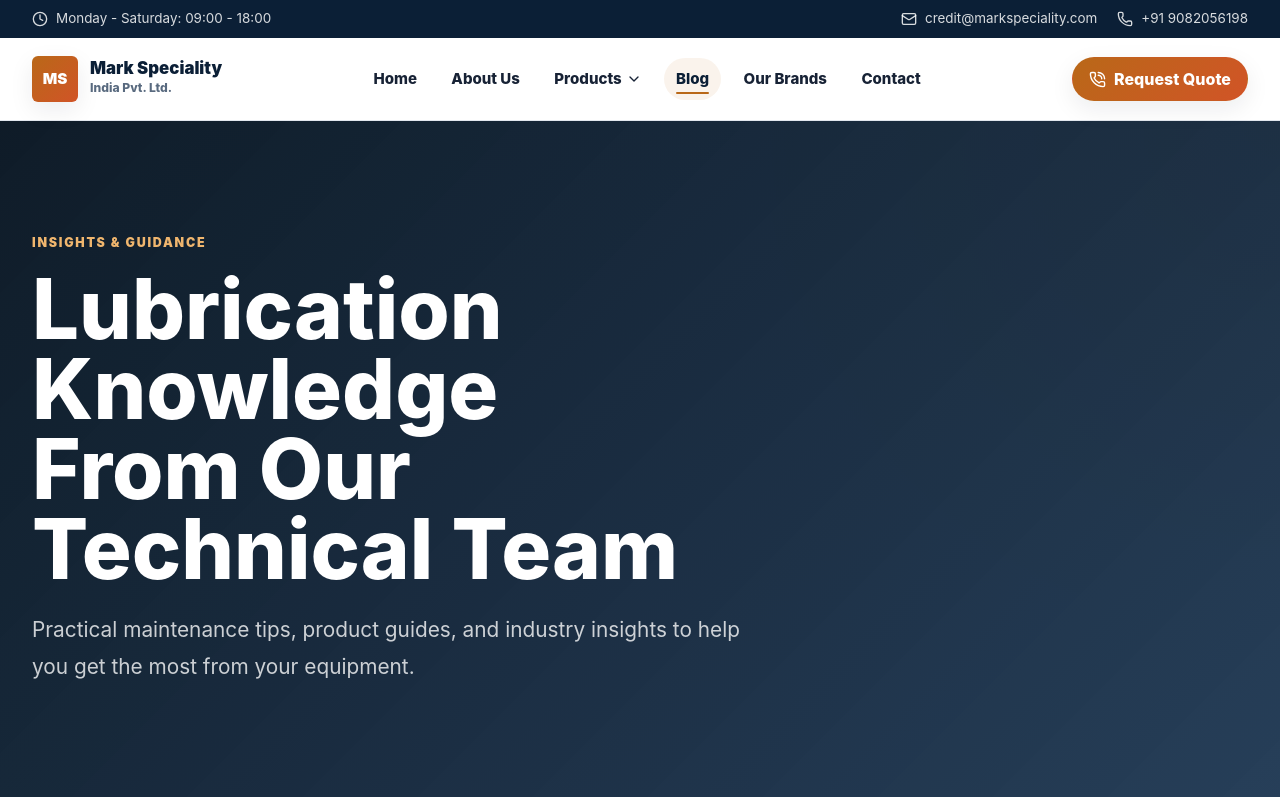
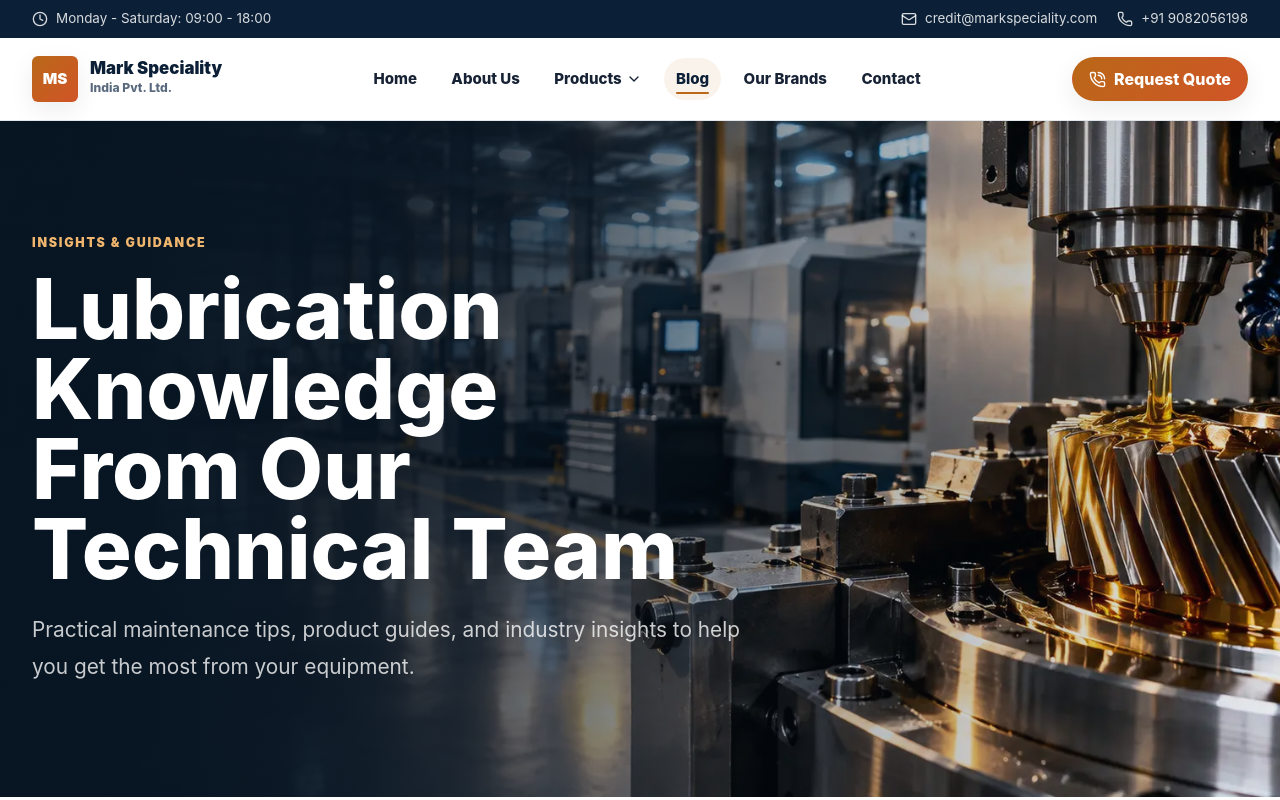
Before and after one commit to Aman-0402/markspeciality, a React (Vite) app: page /blog in a window 1280 px wide. Shown: the top 800 px of the page. Built offline with nearby package versions, Linux system fonts and the light colour scheme.

Commit message:
feat: add background photography to sub-page heroes

```diff
--- a/src/components/about/AboutHero.jsx
+++ b/src/components/about/AboutHero.jsx
@@ -1,8 +1,12 @@
 import { motion } from 'framer-motion';
+import PageHeroMedia from '../common/PageHeroMedia.jsx';
+import heroImage from '../../assets/images/about-product-lineup.png';
+import heroImageWebp from '../../assets/images/about-product-lineup.webp';
 
 export default function AboutHero() {
   return (
     <section className="page-section page-section--hero about-hero">
+      <PageHeroMedia image={heroImage} imageWebp={heroImageWebp} />
       <div className="container">
         <motion.div
           initial={{ opacity: 0, y: 20 }}
--- /dev/null
+++ b/src/components/common/PageHeroMedia.jsx
@@ -0,0 +1,11 @@
+export default function PageHeroMedia({ image, imageWebp }) {
+  return (
+    <div className="page-hero-media" aria-hidden="true">
+      <picture>
+        {imageWebp ? <source srcSet={imageWebp} type="image/webp" /> : null}
+        <img src={image} alt="" loading="eager" />
+      </picture>
+      <div className="page-hero-media__scrim" />
+    </div>
+  );
+}
--- a/src/pages/Blog.jsx
+++ b/src/pages/Blog.jsx
@@ -3,10 +3,13 @@ import { Search } from 'lucide-react';
 import SEO from '../components/common/SEO.jsx';
 import SectionHeading from '../components/common/SectionHeading.jsx';
 import CTASection from '../components/common/CTASection.jsx';
+import PageHeroMedia from '../components/common/PageHeroMedia.jsx';
 import FeaturedArticle from '../components/blog/FeaturedArticle.jsx';
 import BlogCard from '../components/blog/BlogCard.jsx';
 import { blogCategories, blogs } from '../data/blogs.js';
 import { buildBreadcrumbSchema } from '../utils/structuredData.js';
+import heroImage from '../assets/images/home-hero-industrial.png';
+import heroImageWebp from '../assets/images/home-hero-industrial.webp';
 
 const breadcrumbItems = [{ label: 'Home', href: '/' }, { label: 'Blog' }];
 
@@ -43,6 +46,7 @@ export default function Blog() {
         jsonLd={buildBreadcrumbSchema(breadcrumbItems)}
       />
       <section className="page-section page-section--hero">
+        <PageHeroMedia image={heroImage} imageWebp={heroImageWebp} />
         <div className="container">
           <p className="eyebrow">Insights &amp; Guidance</p>
           <h1>Lubrication Knowledge From Our Technical Team</h1>
--- a/src/pages/Brands.jsx
+++ b/src/pages/Brands.jsx
@@ -1,9 +1,12 @@
 import SEO from '../components/common/SEO.jsx';
 import SectionHeading from '../components/common/SectionHeading.jsx';
 import CTASection from '../components/common/CTASection.jsx';
+import PageHeroMedia from '../components/common/PageHeroMedia.jsx';
 import BrandCard from '../components/brands/BrandCard.jsx';
 import { brandFamilies, brands } from '../data/brands.js';
 import { buildBreadcrumbSchema } from '../utils/structuredData.js';
+import heroImage from '../assets/images/brand-vorstab-metal.png';
+import heroImageWebp from '../assets/images/brand-vorstab-metal.webp';
 
 const breadcrumbItems = [{ label: 'Home', href: '/' }, { label: 'Our Brands' }];
 
@@ -17,6 +20,7 @@ export default function Brands() {
         jsonLd={buildBreadcrumbSchema(breadcrumbItems)}
       />
       <section className="page-section page-section--hero">
+        <PageHeroMedia image={heroImage} imageWebp={heroImageWebp} />
         <div className="container">
           <p className="eyebrow">Our Brands</p>
           <h1>Two Brand Families, Four Specialized Lines</h1>
--- a/src/pages/Contact.jsx
+++ b/src/pages/Contact.jsx
@@ -1,9 +1,12 @@
 import { Clock, Headset, Mail, MapPin, Phone } from 'lucide-react';
 import SEO from '../components/common/SEO.jsx';
 import SectionHeading from '../components/common/SectionHeading.jsx';
+import PageHeroMedia from '../components/common/PageHeroMedia.jsx';
 import ContactForm from '../components/contact/ContactForm.jsx';
 import { contactInfo } from '../data/contact.js';
 import { buildBreadcrumbSchema } from '../utils/structuredData.js';
+import heroImage from '../assets/images/about-vision-lab.png';
+import heroImageWebp from '../assets/images/about-vision-lab.webp';
 
 const breadcrumbItems = [{ label: 'Home', href: '/' }, { label: 'Contact Us' }];
 
@@ -53,6 +56,7 @@ export default function Contact() {
         jsonLd={buildBreadcrumbSchema(breadcrumbItems)}
       />
       <section className="page-section page-section--hero">
+        <PageHeroMedia image={heroImage} imageWebp={heroImageWebp} />
         <div className="container">
           <p className="eyebrow">Get In Touch With Us</p>
           <h1>We're Here to Help With Your Lubrication Needs</h1>
--- a/src/pages/Products.jsx
+++ b/src/pages/Products.jsx
@@ -1,9 +1,12 @@
 import SEO from '../components/common/SEO.jsx';
 import SectionHeading from '../components/common/SectionHeading.jsx';
 import CTASection from '../components/common/CTASection.jsx';
+import PageHeroMedia from '../components/common/PageHeroMedia.jsx';
 import ProductGrid from '../components/products/ProductGrid.jsx';
 import { productCategories } from '../data/products.js';
 import { buildBreadcrumbSchema } from '../utils/structuredData.js';
+import heroImage from '../assets/images/product-industrial-lubricants.png';
+import heroImageWebp from '../assets/images/product-industrial-lubricants.webp';
 
 const breadcrumbItems = [{ label: 'Home', href: '/' }, { label: 'Products' }];
 
@@ -17,6 +20,7 @@ export default function Products() {
         jsonLd={buildBreadcrumbSchema(breadcrumbItems)}
       />
       <section className="page-section page-section--hero">
+        <PageHeroMedia image={heroImage} imageWebp={heroImageWebp} />
         <div className="container">
           <p className="eyebrow">Product Range</p>
           <h1>Lubricant Solutions For Every Application</h1>
--- a/src/styles/components.css
+++ b/src/styles/components.css
@@ -48,6 +48,38 @@
 
 .page-section--hero .lead {
   color: rgba(255, 255, 255, 0.78);
+}
+
+.page-hero-media {
+  position: absolute;
+  inset: 0;
+  z-index: 0;
+}
+
+.page-hero-media picture,
+.page-hero-media img {
+  display: block;
+  width: 100%;
+  height: 100%;
+  object-fit: cover;
+  object-position: center;
+}
+
+.page-hero-media__scrim {
+  position: absolute;
+  inset: 0;
+  background: linear-gradient(
+    100deg,
+    rgba(7, 20, 33, 0.94) 0%,
+    rgba(7, 20, 33, 0.8) 32%,
+    rgba(7, 20, 33, 0.32) 62%,
+    rgba(7, 20, 33, 0.05) 100%
+  );
+}
+
+.page-section--hero > .container {
+  position: relative;
+  z-index: 1;
 }
 
 .eyebrow {
```
Also changed, not shown: 1 other file (tests, documents, lock files or other folders).
